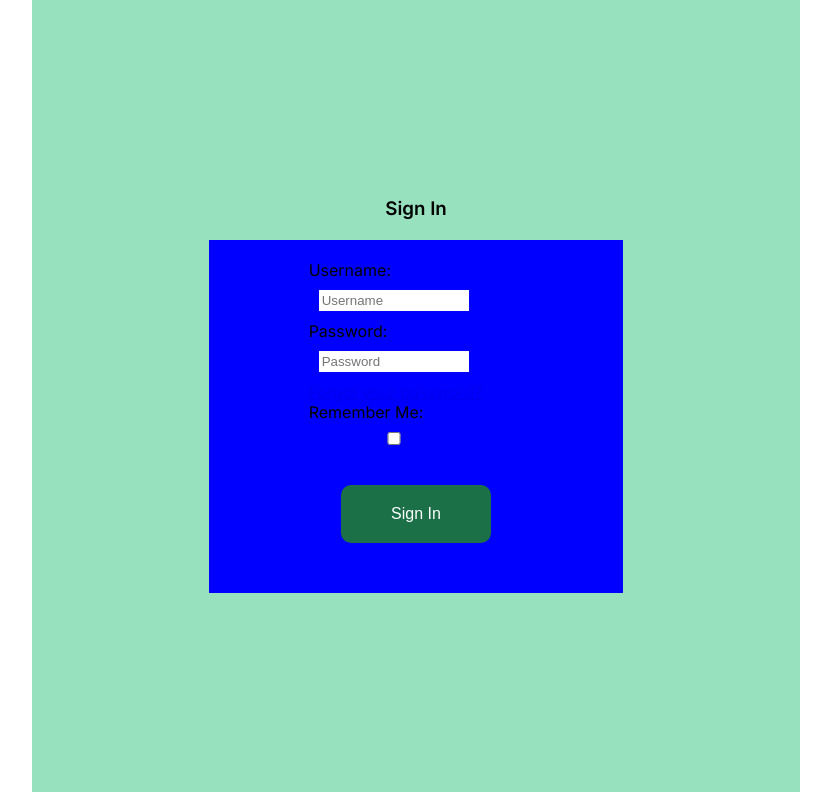
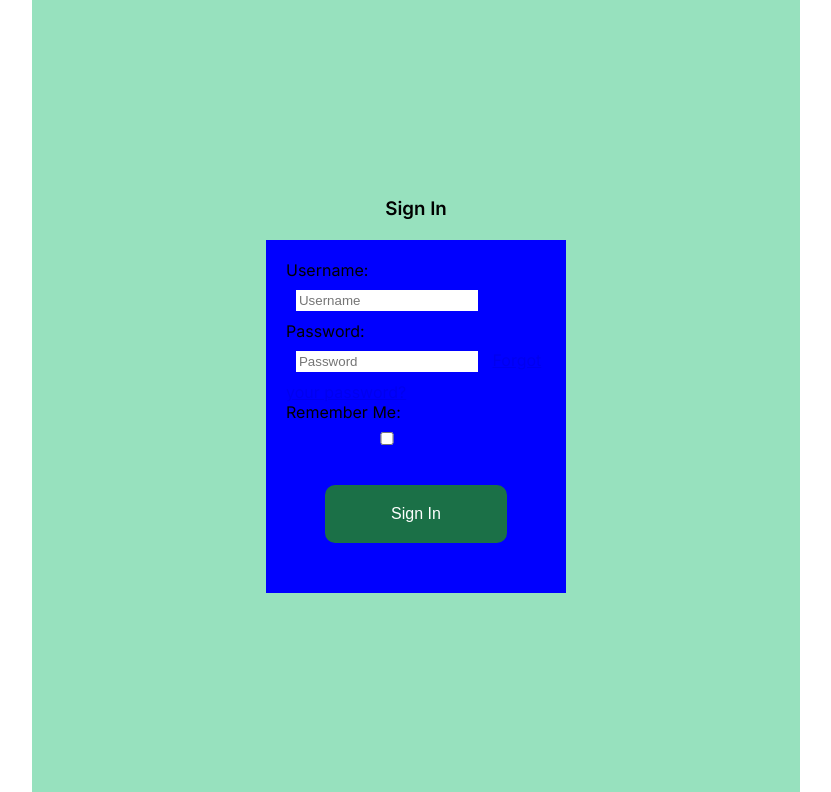
Before and after one commit to CatherineP37/project_4, a Django app: page /accounts/login/ in a window 1280 px wide. Shown: the part 403-1195 px from the top of the page, without its empty margins (224-1055 px from the left). Run offline with Django 4.2, Linux system fonts and the light colour scheme; some libraries are stand-ins or nearby versions.

Commit message:
Edit login form

```diff
--- a/static/css/style.css
+++ b/static/css/style.css
@@ -157,9 +157,9 @@ main div {
 
 form {
     background-color: blue;
-	width: 90%;
+	width: 300px;
 	margin: 20px auto;
-	padding: 20px 100px;
+	padding: 20px;
 }
 
 form input {
```
